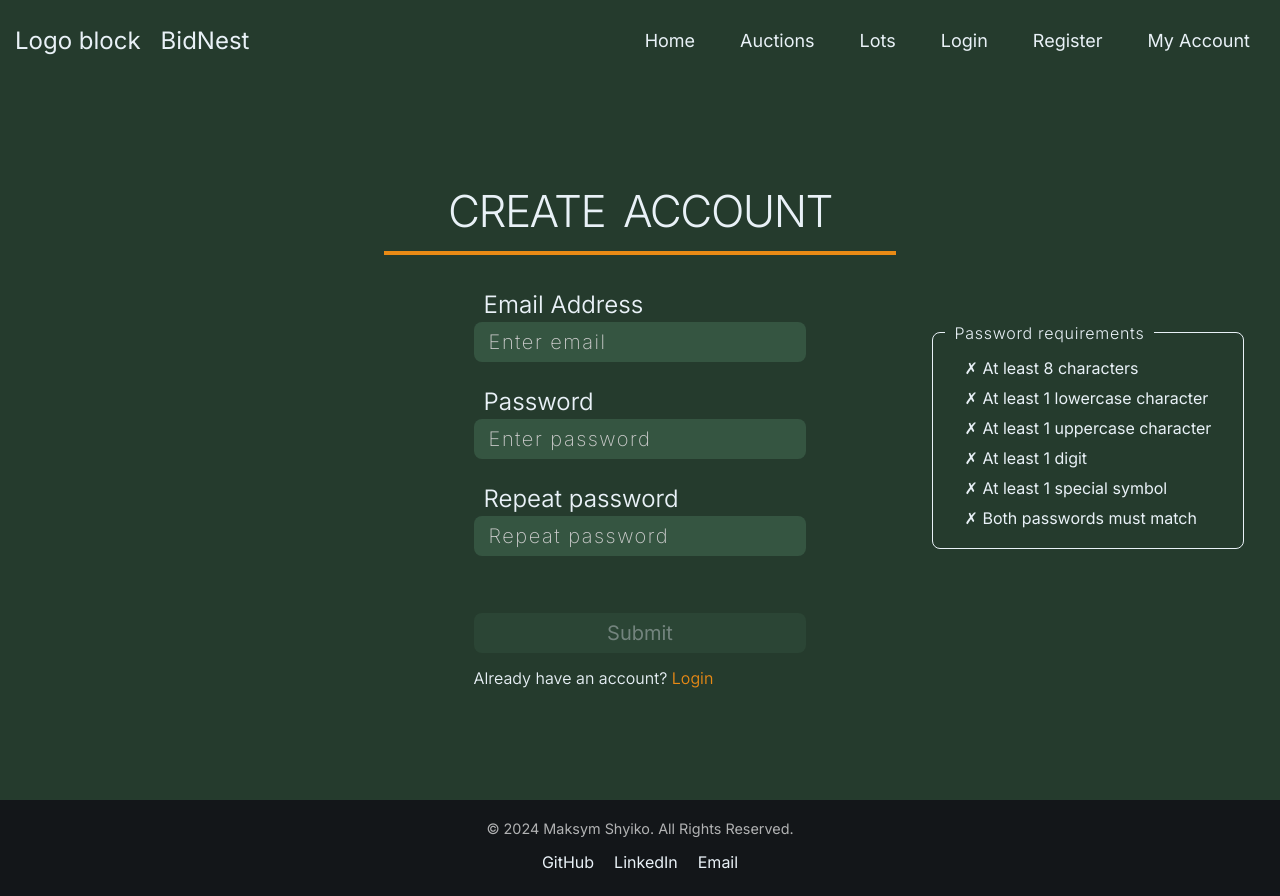
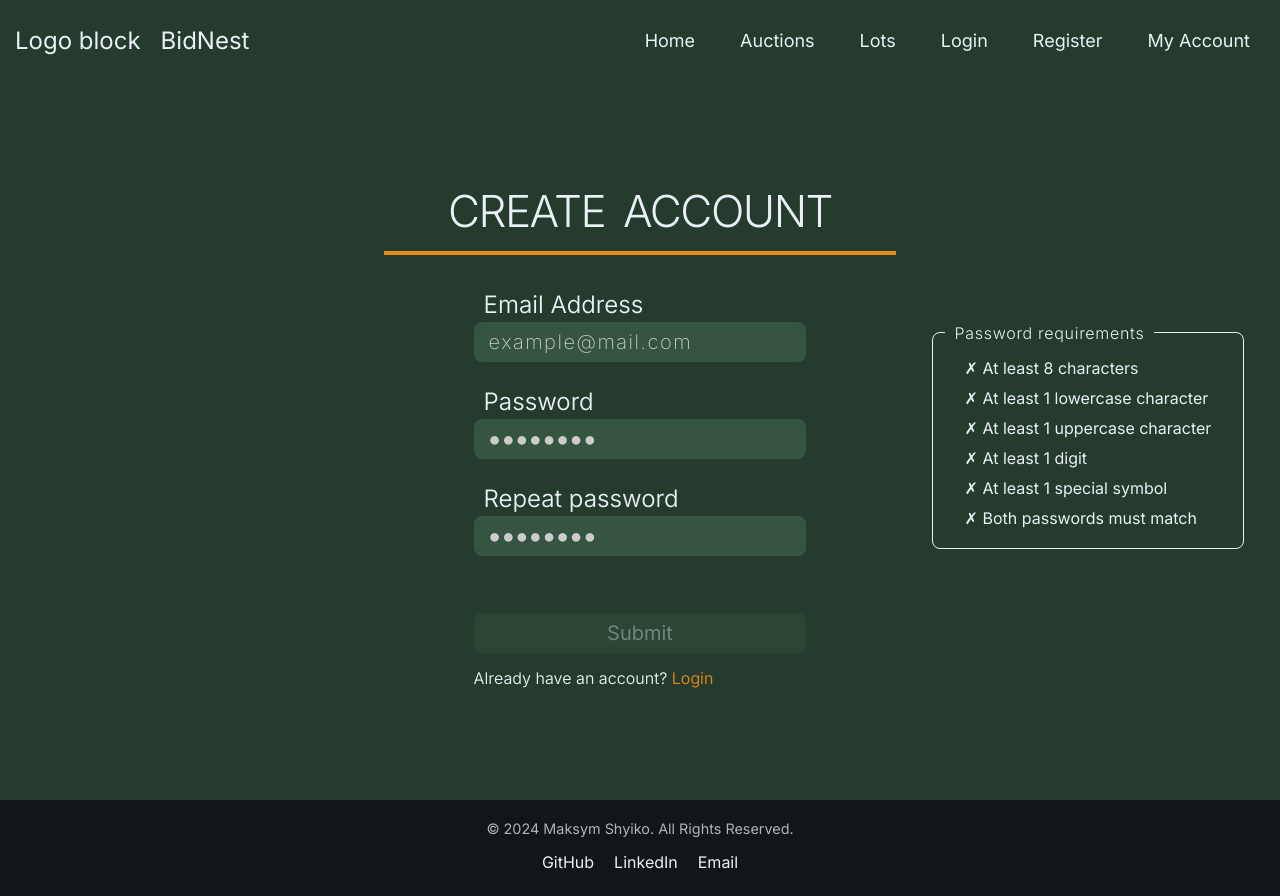
Before and after one commit to auction-app-personal/AuctionClient, an Angular app: page /register in a window 1280 px wide. Built offline with nearby package versions, Linux system fonts and the light colour scheme.

Commit message:
Styled login/register input fields placeholders

```diff
--- a/src/app/features/login/login.component.html
+++ b/src/app/features/login/login.component.html
@@ -8,7 +8,7 @@
           class="form-input-green"
           id="email"
           type="email"
-          placeholder="Enter email"
+          placeholder="example@mail.com"
           formControlName="login"
         />
       </div>
@@ -18,7 +18,7 @@
           class="form-input-green"
           id="password"
           type="password"
-          placeholder="Enter password"
+          placeholder="●●●●●●●●"
           formControlName="password"
         />
       </div>
--- a/src/app/features/register/register.component.html
+++ b/src/app/features/register/register.component.html
@@ -9,7 +9,7 @@
           class="form-input-green"
           id="email"
           type="email"
-          placeholder="Enter email"
+          placeholder="example@mail.com"
           formControlName="login"
         />
       </div>
@@ -19,7 +19,7 @@
           class="form-input-green"
           id="password"
           type="password"
-          placeholder="Enter password"
+          placeholder="●●●●●●●●"
           formControlName="password"
         />
       </div>
@@ -29,7 +29,7 @@
           class="form-input-green"
           id="repeatPassword"
           type="password"
-          placeholder="Repeat password"
+          placeholder="●●●●●●●●"
           formControlName="repeatPassword"
         />
       </div>
--- a/src/styles.scss
+++ b/src/styles.scss
@@ -62,6 +62,10 @@ h1 {
   letter-spacing: 1.5px;
 }
 
+.form-input-green:focus::placeholder {
+  color: #355541
+}
+
 .texture-background {
   background-color: $text-white;
   background-image: url("https://www.transparenttextures.com/patterns/cream-dust.png");
```
